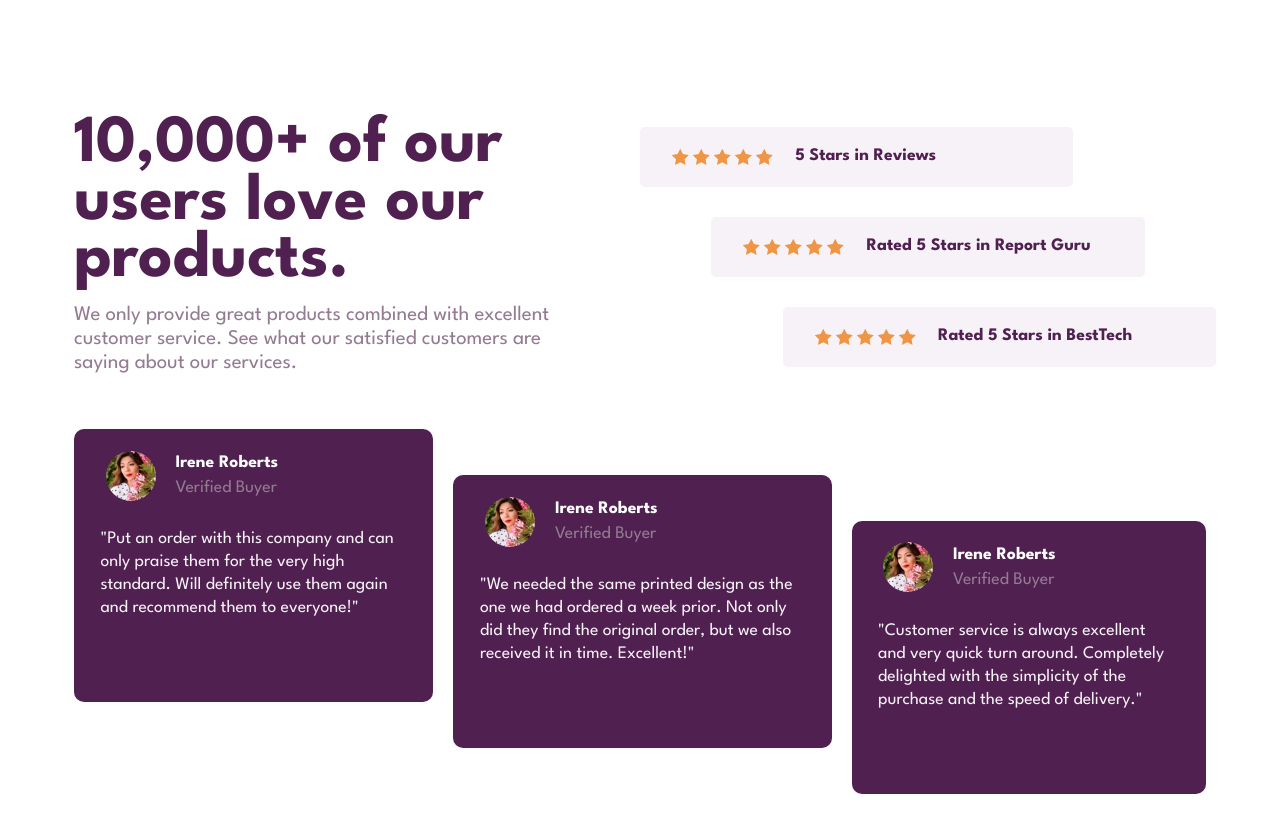
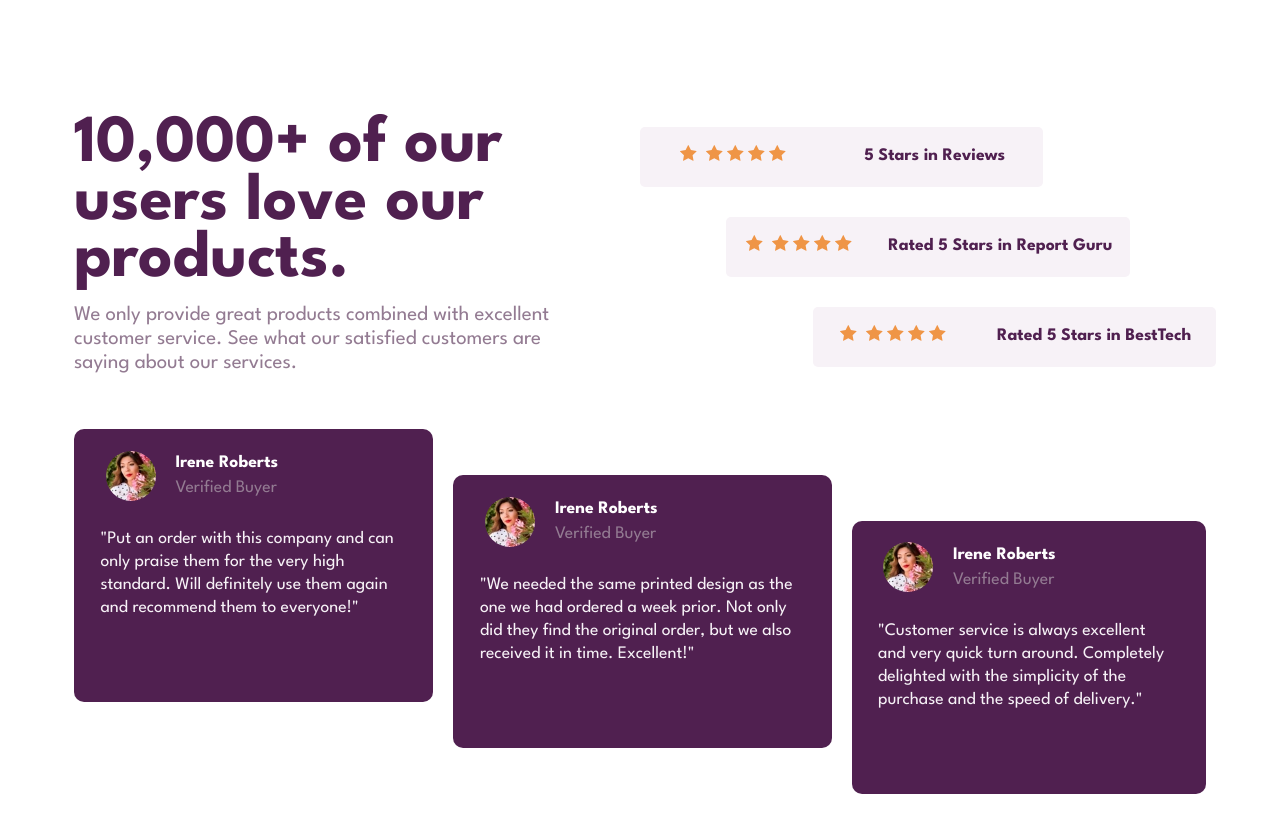
Before and after one commit to apuntesnavarrete/social-proof-section-master, a plain HTML site: page index.html in a window 1280 px wide. Drawn offline with Linux system fonts and the light colour scheme.

Commit message:
arreglos

```diff
--- a/index.html
+++ b/index.html
@@ -31,9 +31,19 @@
         </div>
       </div>
       <div class="rateds">
-        <div class="rated Reviews"><img src="images/icon-star.svg" class="img_star"> <img src="images/icon-star.svg" class="img_star"><img src="images/icon-star.svg" class="img_star"><img src="images/icon-star.svg" class="img_star"><img src="images/icon-star.svg" class="img_star"><p class="rated_text">5 Stars in Reviews</p> </div>
-        <div class="rated Report"><img src="images/icon-star.svg" class="img_star"> <img src="images/icon-star.svg" class="img_star"><img src="images/icon-star.svg" class="img_star"><img src="images/icon-star.svg" class="img_star"><img src="images/icon-star.svg" class="img_star"><p class="rated_text">Rated 5 Stars in Report Guru</p></div>
-        <div class="rated Best"><img src="images/icon-star.svg" class="img_star"><img src="images/icon-star.svg" class="img_star"><img src="images/icon-star.svg" class="img_star"><img src="images/icon-star.svg" class="img_star"><img src="images/icon-star.svg" class="img_star"><p class="rated_text">Rated 5 Stars in BestTech</p></div>
+        <div class="rated Reviews">
+          <div class="rated_stars">
+            <img src="images/icon-star.svg" class="img_star"> <img src="images/icon-star.svg" class="img_star"><img src="images/icon-star.svg" class="img_star"><img src="images/icon-star.svg" class="img_star"><img src="images/icon-star.svg" class="img_star">
+          </div>
+          <p class="rated_text">5 Stars in Reviews</p> </div>
+        <div class="rated Report">
+          <div class="rated_stars">
+            <img src="images/icon-star.svg" class="img_star"> <img src="images/icon-star.svg" class="img_star"><img src="images/icon-star.svg" class="img_star"><img src="images/icon-star.svg" class="img_star"><img src="images/icon-star.svg" class="img_star">
+          </div>          <p class="rated_text">Rated 5 Stars in Report Guru</p></div>
+        <div class="rated Best">
+          <div class="rated_stars">
+            <img src="images/icon-star.svg" class="img_star"> <img src="images/icon-star.svg" class="img_star"><img src="images/icon-star.svg" class="img_star"><img src="images/icon-star.svg" class="img_star"><img src="images/icon-star.svg" class="img_star">
+          </div>          <p class="rated_text">Rated 5 Stars in BestTech</p></div>
       </div>
       <div class="cards">
         <div class="card card_one">
--- a/styles/styles.css
+++ b/styles/styles.css
@@ -58,9 +58,9 @@ align-items: center;
     font-weight: 700;
     margin-top: 15px;
     margin-bottom: 15px;
-    padding: 0 0 0 30px;
     border-radius: 5px;
     display: flex;
+    justify-content: space-around;
     align-items: center;
 }
 
@@ -69,7 +69,6 @@ align-items: center;
 }
 .rated_text{
     display: inline-block;
-    margin: 0 0 0 5%;
     color: var(--Very-Dark-Magenta);
 }
 .cards{
```
